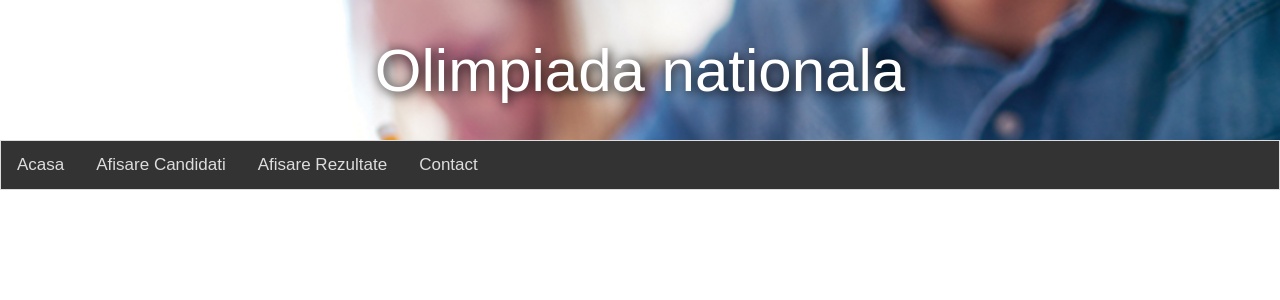
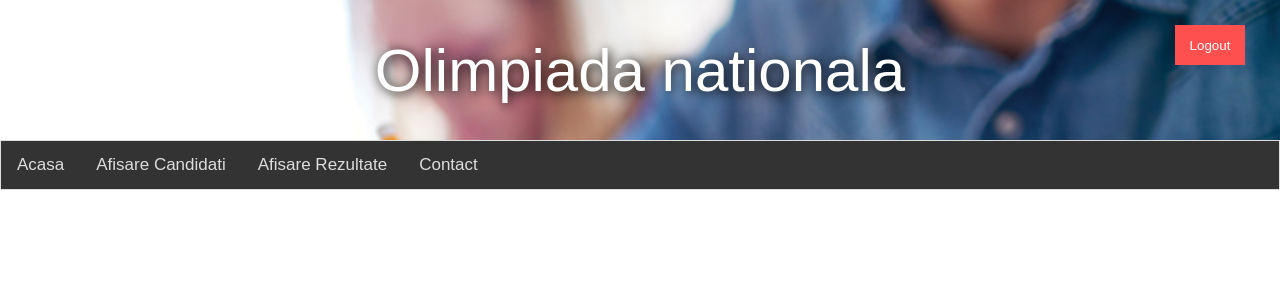
Before and after one commit to cristeastelica/PIE, a PHP site: page /index-elev.php in a window 1280 px wide. Shown: the top 300 px of the page. Run offline with PHP 8.4, Linux system fonts and the light colour scheme; data comes from the database, SQL or seed files in the repository.

Commit message:
added logout button for elev

```diff
--- a/index-comisie.php
+++ b/index-comisie.php
@@ -4,8 +4,6 @@
 <?php
 if(!isset($_COOKIE["TestCookie"])) {
        header('refresh:1;url=index.php');
-} else {
-     echo $_COOKIE["TestCookie"];
 }
 ?>
 <meta name="viewport" content="width=device-width, initial-scale=1">
--- a/index-elev.php
+++ b/index-elev.php
@@ -45,7 +45,30 @@ h1 {
   background-color: #333;
   border: 1px solid #ddd;
 }
+button {
+  background-color: #4CAF50;
+  display: inline-block;
+  color: white;
+  padding: 14px 20px;
+  margin: 25px 35px;
+  border: none;
+  cursor: pointer;
+  width: 100%;
 
+}
+.logoutbtn{
+  text-align: center;
+  float: right;
+  height: 40px;
+  width: 70px;
+  padding: 0px;
+  background-color: #ff5050;
+}
+
+
+button:hover {
+  opacity: 0.8;
+}
 .topnav a {
   float: left;
   color: #ddd;
@@ -60,6 +83,7 @@ h1 {
   color: black;
 }
 
+
 .topnav a.active {
   background-color: #ddd;
   color: white;
@@ -72,6 +96,7 @@ h1 {
  <div class="container">
 
   <div class="centered">Olimpiada nationala</div>
+      <button onclick="window.open('logout.php')" class ="logoutbtn"> Logout</button>
 </div>
 
 <style>
```
